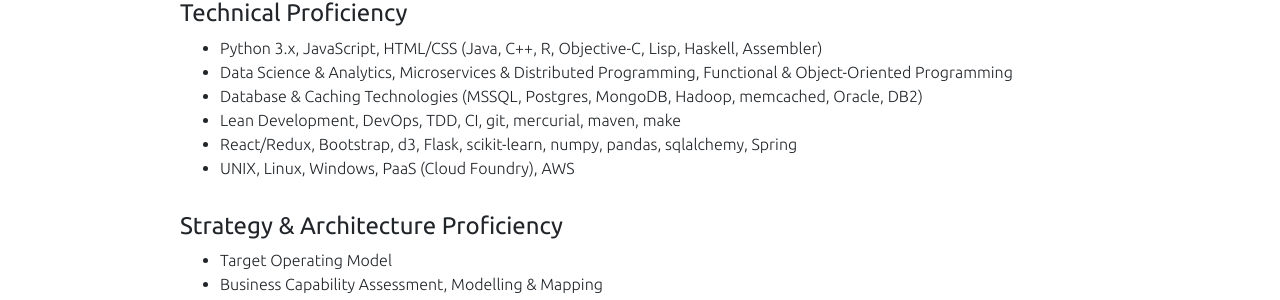
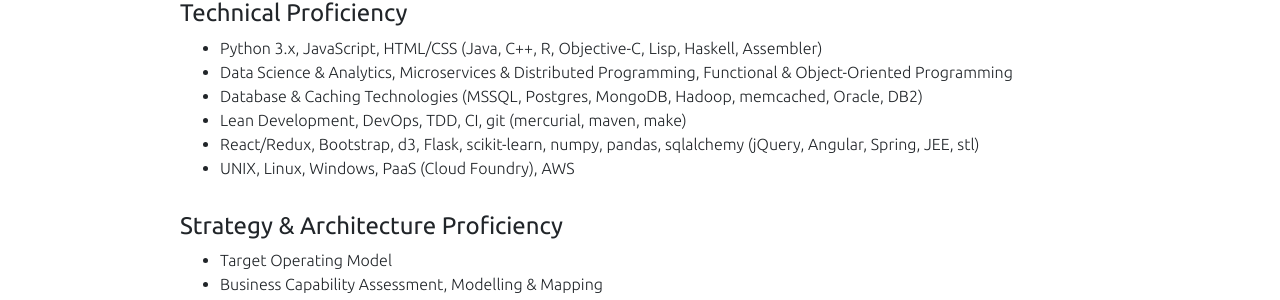
Before and after one commit to mavram/mavram.github.io, a Jekyll site: the page built from experience.html, in a window 1280 px wide. Shown: the part 640-940 px from the top of the page. Built offline with Jekyll 4.4.1, drawn with Linux system fonts in a browser that asks for light colours.

Commit message:
minor formatting

```diff
--- a/experience.html
+++ b/experience.html
@@ -53,8 +53,8 @@
                 <li >Python 3.x, JavaScript, HTML/CSS (Java, C++, R, Objective-C, Lisp, Haskell, Assembler)</li>
                 <li >Data Science &amp; Analytics, Microservices &amp; Distributed Programming, Functional &amp; Object-Oriented Programming</li>
                 <li >Database &amp; Caching Technologies (MSSQL, Postgres, MongoDB, Hadoop, memcached, Oracle, DB2)</li>
-                <li >Lean Development, DevOps, TDD, CI, git, mercurial, maven, make</li>
-                <li >React/Redux, Bootstrap, d3, Flask, scikit-learn, numpy, pandas, sqlalchemy, Spring</li>
+                <li >Lean Development, DevOps, TDD, CI, git (mercurial, maven, make)</li>
+                <li >React/Redux, Bootstrap, d3, Flask, scikit-learn, numpy, pandas, sqlalchemy (jQuery, Angular, Spring, JEE, stl)</li>
                 <li >UNIX, Linux, Windows, PaaS (Cloud Foundry), AWS</li>
             </ul>
 
```
